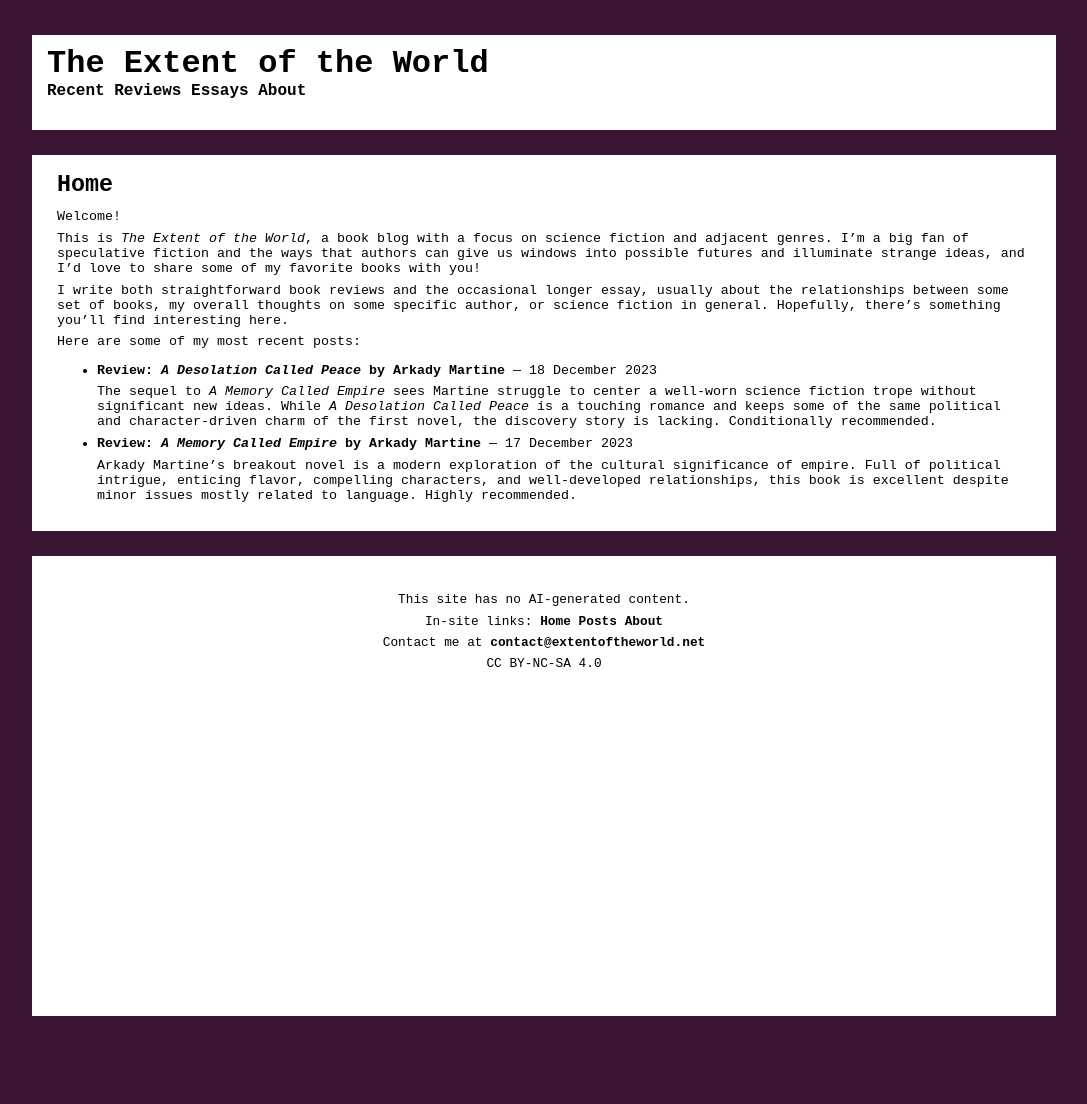
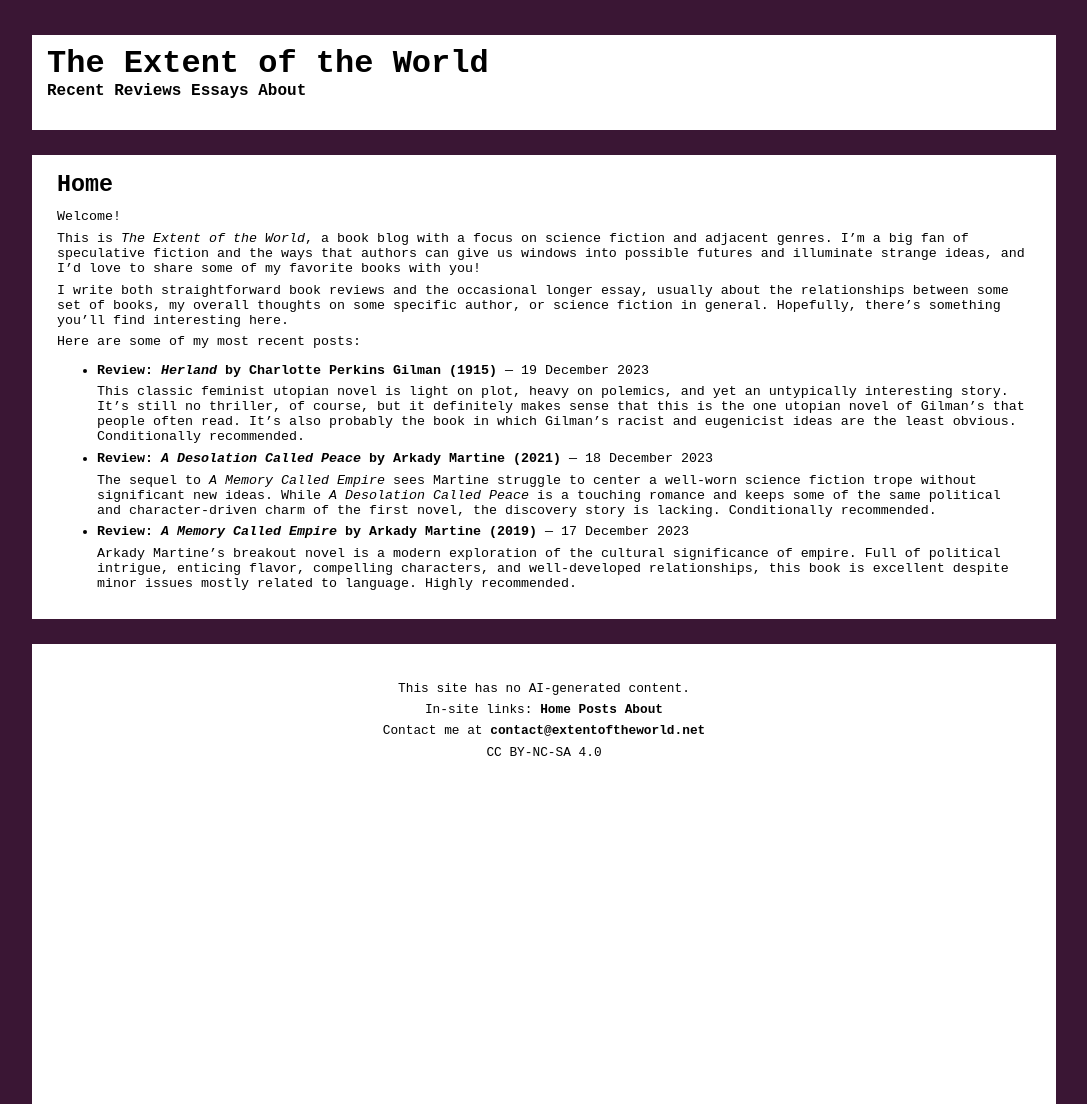
Before and after one commit to ariajd27/ariajd27.github.io, a Jekyll site: the page built from index.md, in a window 1280 px wide. Shown: the whole page, without its empty margins (96-1183 px from the left). Built offline with Jekyll 4.4.1, drawn with Linux system fonts in a browser that asks for light colours; before the commit the page ends 1016 px from its top, so only the background shows below that; part of the change alters nothing that is shown.

Commit message:
added review 2023-12-19

```diff
--- a/_posts/reviews/2023-12-17-martine-memory-called-empire.md
+++ b/_posts/reviews/2023-12-17-martine-memory-called-empire.md
@@ -1,7 +1,7 @@
 ---
 layout: post
 category: reviews
-title: "Review: <i>A Memory Called Empire</i> by Arkady Martine"
+title: "Review: <i>A Memory Called Empire</i> by Arkady Martine (2019)"
 ---
 
 Arkady Martine's breakout novel is a modern exploration of the cultural significance of empire. Full of political intrigue, enticing flavor, compelling characters, and well-developed relationships, this book is excellent despite minor issues mostly related to language. Highly recommended.
--- a/_posts/reviews/2023-12-18-martine-desolation-called-peace.md
+++ b/_posts/reviews/2023-12-18-martine-desolation-called-peace.md
@@ -1,7 +1,7 @@
 ---
 layout: post
 category: reviews
-title: "Review: <i>A Desolation Called Peace</i> by Arkady Martine"
+title: "Review: <i>A Desolation Called Peace</i> by Arkady Martine (2021)"
 ---
 
 The sequel to *A Memory Called Empire* sees Martine struggle to center a well-worn science fiction trope without significant new ideas. While *A Desolation Called Peace* is a touching romance and keeps some of the same political and character-driven charm of the first novel, the discovery story is lacking. Conditionally recommended.
--- /dev/null
+++ b/_posts/reviews/2023-12-19-gilman-herland.md
@@ -0,0 +1,29 @@
+---
+layout: post
+category: reviews
+title: "Review: <i>Herland</i> by Charlotte Perkins Gilman (1915)"
+---
+
+This classic feminist utopian novel is light on plot, heavy on polemics, and yet an untypically interesting story. It's still no thriller, of course, but it definitely makes sense that this is the one utopian novel of Gilman's that people often read. It's also probably the book in which Gilman's racist and eugenicist ideas are the least obvious. Conditionally recommended.
+
+## Concept
+
+Three American explorers --- Van, Jeff, and Terry --- set off to explore an uncharted territory that local lore holds is inhabited entirely by women. Doubtful that such a thing is possible, the three are nonetheless intrigued by the relatively-advanced technology and refined civilization they expect to find. Flying in by biplane, they reach Herland, and slowly come to terms with what they would never have thought possible, just as the women of Herland learn from them.
+
+## Positives
+
+This is a classic piece of feminist literature, and many of the points it makes are still relevant today. For example, as Gilman points out, isn't it strange that problems mostly perpetrated by women we attribute to women, while problems mostly perpetrated by men we call "human nature" and attribute to everybody? If you want a whole book of that, then *Herland* might be that book.
+
+The three characters are standard archetypes that are commonly used in modern discourse and might even make a good basis for a simple Tripartite Classification of Men. Terry is a womanizer and a playboy, who is interested in Herland largely because he heard "land of women" and thought "I'm gonna get laid!" His complete lack of respect for Herland's customs and traditions, not to mention its people, gets him into continuous trouble. Jeff, on the other hand, is a simp, the stereotype of a male feminist who basically just agrees with everything the women says, seemingly in the hopes of getting laid. Van, our main character, is somewhere in between: he sees himself as a rational moderate, a sane sociologist here to cooly evaluate the situation and deal with Herland as none other present can. Well, other than when he's trying to get laid, anyway.
+
+The story of the men's capture, imprisonment, escape, et cetera is also not entirely uninteresting. This has all the hallmarks and story beats of a good first contact story, so if that's what you're intersted in, I wouldn't tell you *not* to read this.
+
+## Negatives
+
+Gilman was pretty racist and eugenicist, and even if this is the book in which it shows through the least, it still shows through. You can see many basic themes from her works --- discrete peoples may be categorized by their levels of civilization, uncivilized, primitive savages are worthless, a good culture would cultivate good race traits, a good society should prevent its unworthy members from reproducing --- in *Herland*. If you want to read one of her books, this is the one, but I'd totally understand not wanting to read any.
+
+Herland also hasn't exactly solved sexism; modern understandings of sexism --- and for that matter, some contemporary to Gilman as well --- differ significantly to Gilman's. For example, Herland is structured entirely around reproduction, with motherhood as the ultimate ideal and refusal of procreation the ultimate punishment. But of course, reducing women to their capacity as mothers is... not exactly a progressive idea these days. Gilman is generally very bioessentialist in her diagnoses of problems, as well. If she were around today, it seems like she'd be more on the "men are all fundamentally rapists" side of things than on the "better education and a shift in cultural attitudes could reduce the harm done by rape" side.
+
+## Summary
+
+If you want modern, intersectional feminism, *Herland* is not your book. If you want a clever plot that leaves you guessing at every turn, *Herland* is not your book. If you want a gripping first contact story, *Herland* is probably not your book. But if you want a look at a first-wave feminist utopia, or if you have read or plan to read David Brin's *Glory Season* (which I'll write about soon), read *Herland* --- there's probably *something* in there you'll find interesting.
```
Also changed, not shown: 7 other files.
